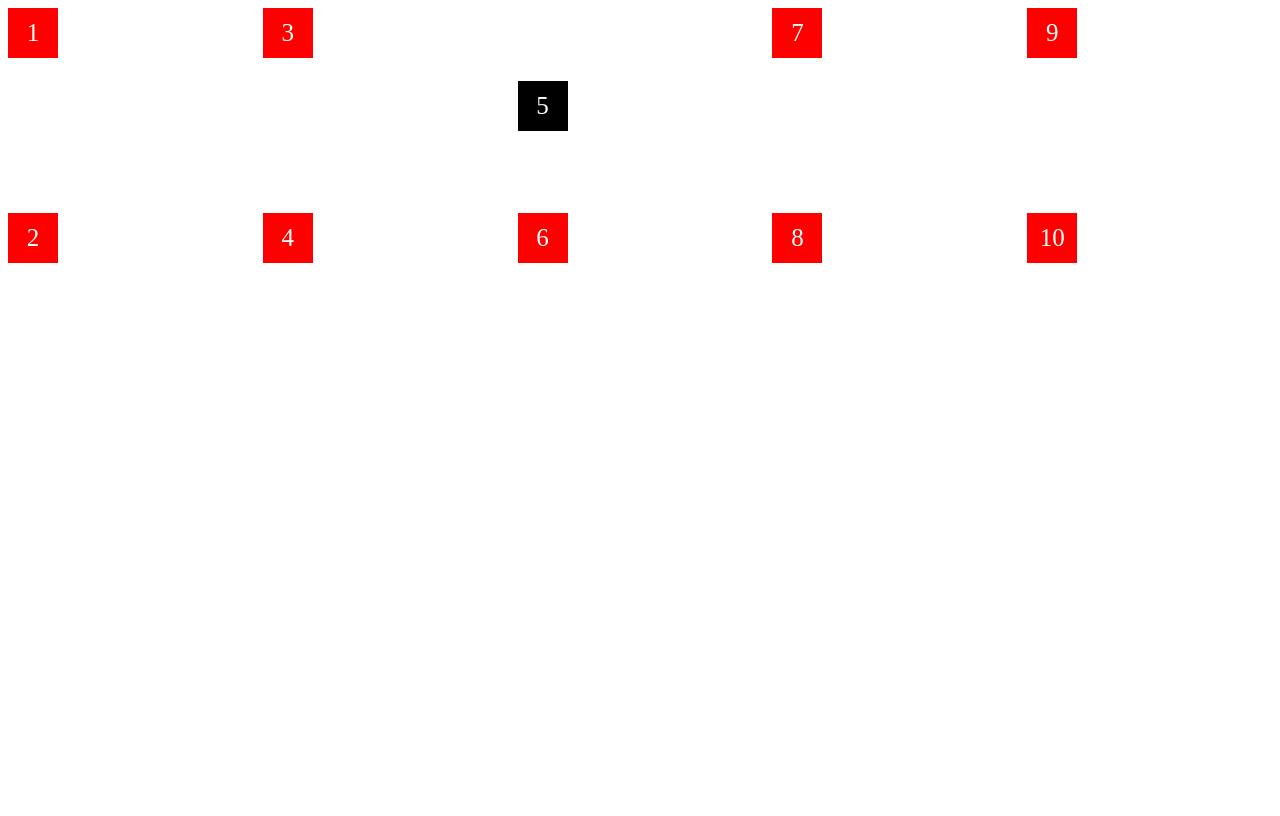
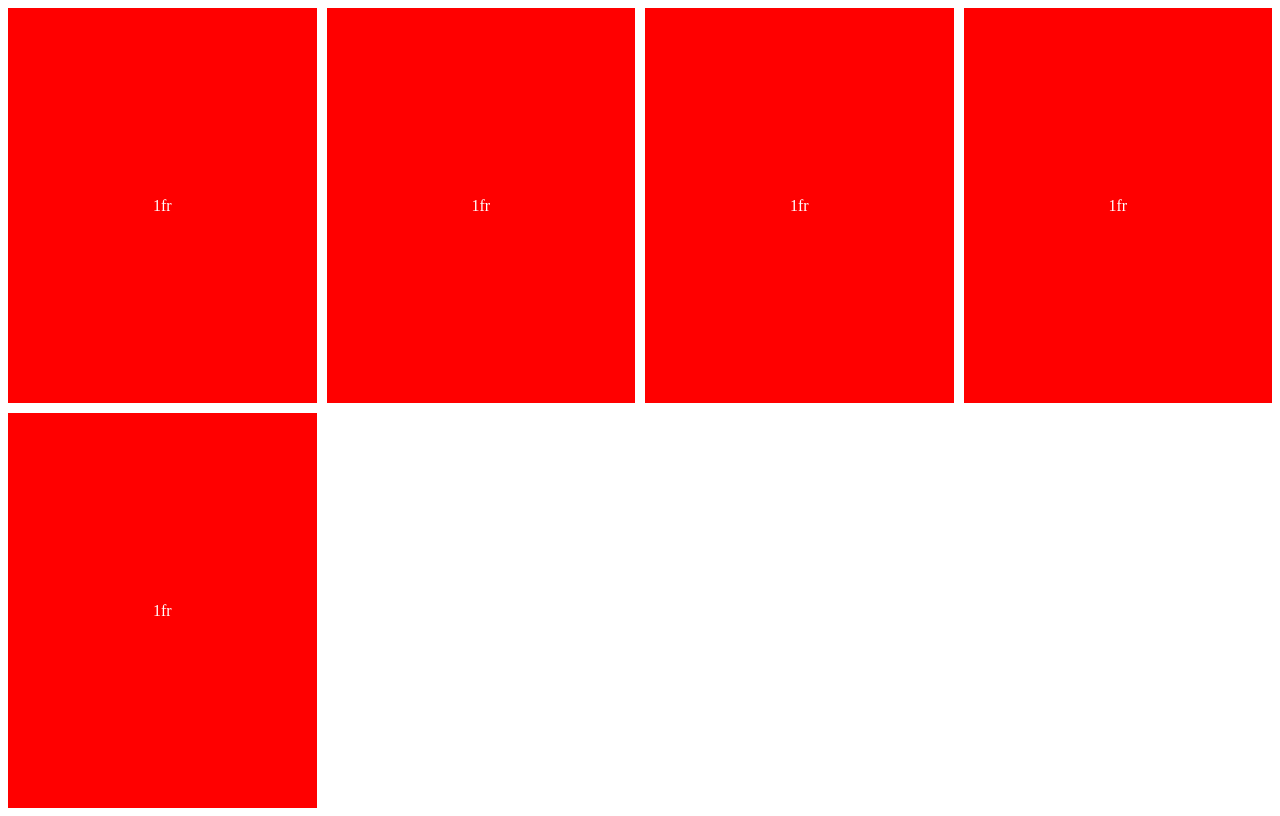
Before and after one commit to LeConsulat2/css-layout-masterclass, a plain HTML site: page index.html in a window 1280 px wide. Drawn offline with Linux system fonts and the light colour scheme.

Commit message:
more CSS!!

```diff
--- a/index.html
+++ b/index.html
@@ -9,16 +9,11 @@
   </head>
   <body>
     <div class="father">
-      <div class="child">1</div>
-      <div class="child">2</div>
-      <div class="child">3</div>
-      <div class="child">4</div>
-      <div class="child">5</div>
-      <div class="child">6</div>
-      <div class="child">7</div>
-      <div class="child">8</div>
-      <div class="child">9</div>
-      <div class="child">10</div>
+      <div class="child">1fr</div>
+      <div class="child">1fr</div>
+      <div class="child">1fr</div>
+      <div class="child">1fr</div>
+      <div class="child">1fr</div>
     </div>
   </body>
 </html>
--- a/style.css
+++ b/style.css
@@ -1,34 +1,17 @@
+
+
 .father {
-  display:grid;
-  gap:10px;
-  min-height: 50vh;
-  grid-template-columns:repeat(2, 1fr);
-  grid-template-rows: repeat(2, 1fr);
-  grid-auto-rows: 1fr;
-  grid-auto-columns: 1fr;
-  grid-auto-flow: column;
-  justify-items: stretch;
-  align-items: start;
-  /* stretch is a default if width and height not specified
-  You can also use  place-item: end center for justify & align items */
+  height: 100vh;
+  display: grid;
+  gap: 10px;
+  grid-template-columns: repeat(auto-fit,minmax(300px, 1fr));
 
 }
 
 .child {
-  width: 50px;
-  height:50px;
+  display: grid;
+  align-items: center; /* Vertical centering */
+  justify-content: center; /* Horizontal centering */
   background-color: red;
-  display: flex;
-  justify-content: center;
-  align-items: center;
   color: white;
-  font-size: 25px;
-
 }
-
-.child:nth-child(5)  {
-  background-color: black;
-  align-self: center;
-  justify-self: start;
-  /*You can also use place-self*/
-}
```
